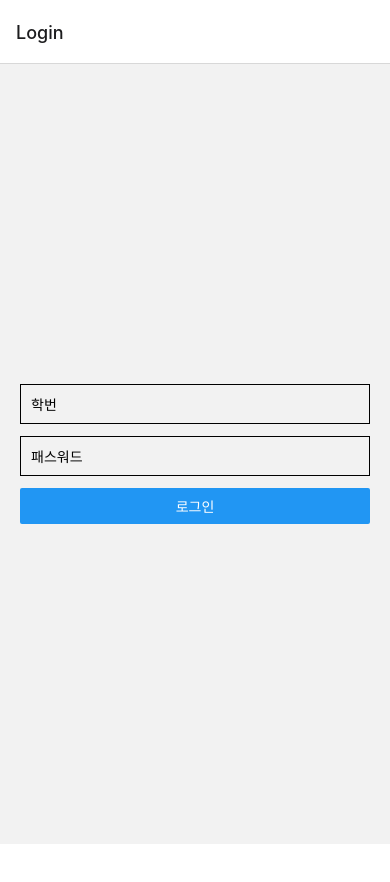
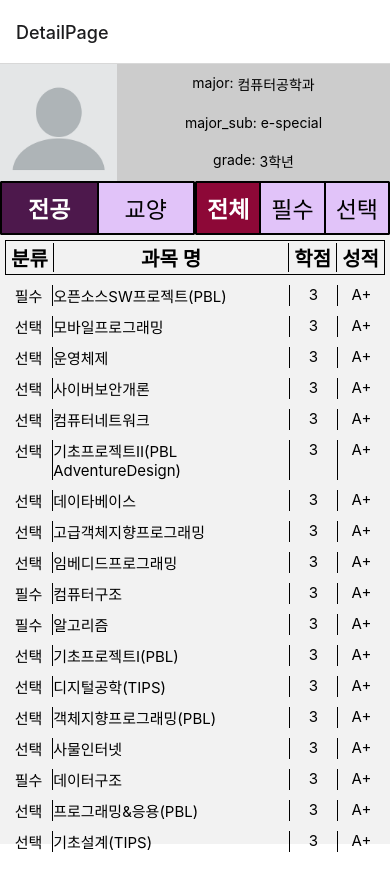
Before and after one commit to hz6450/2023-2-MobileProject, a React Native app in the folder mobileProject/: screen / in a window 390 px wide. Before the commit the page ends 844 px from the top, so only its background shows below. Built offline with nearby package versions, Linux system fonts and the light colour scheme; no server answers.

Commit message:
print list by type and state

```diff
--- a/mobileProject/App.js
+++ b/mobileProject/App.js
@@ -67,7 +67,7 @@ function OcrResultsStackScreen() {
 function App() {
   return (
     <NavigationContainer>
-      <Stack.Navigator initialRouteName="Login">
+      <Stack.Navigator initialRouteName="DetailPage">
         <Stack.Screen name="Login" component={LoginScreen} />
         <Stack.Screen
           name="MainTab"
--- a/mobileProject/screen/detail/DetailPage.js
+++ b/mobileProject/screen/detail/DetailPage.js
@@ -3,14 +3,13 @@ import {SafeAreaView,TouchableOpacity, Text, View, Image, Pressable} from 'react
 import { useEffect, useState } from 'react';
 import {icons, COLORS} from '../../styles';
 import Major from './Major';
-import Refinement from './Refinement';
 import styles from './DetailPage.style';
 
 const DetailPage = () => {
     const types = ['전체', '필수', '선택']// 필수, 선택
-    const major_types = ['전공', '교양'] //전공 교양
-    const [state, setState] = useState(types[0]);
-    const [majorState, setMajorState] = useState(major_types[0]);
+    const [typeState, setTypeState] = useState(types[0]);
+    const majorTypes = ['전공', '교양'] //전공 교양
+    const [majorState, setMajorState] = useState(majorTypes[0]);
 
     const data = {
         major: '컴퓨터공학과',
@@ -29,22 +28,26 @@ const DetailPage = () => {
         return descriptions[sub] || '분류 없음';
     };
     const renderButton = (type, currentState, setStateFunction) => {
+        const isSelected = currentState === type;
+        const isState = type === typeState;
+        const backgroundColor = isSelected ? (isState ? COLORS.plum : COLORS.eggplant) : (isState ? COLORS.lilac : COLORS.lavender);
+        const textColor = isSelected ? 'white' : 'black';
+        const fontWeight = isSelected ? 'bold' : 'normal';
+
         return (
             <TouchableOpacity
                 onPress={() => setStateFunction(type)}
-                style={[{ backgroundColor: currentState === type ? (currentState === state ? COLORS.plum:COLORS.eggplant) : '' }, styles.typeBtn]}
+                style={[{ backgroundColor: backgroundColor }, styles.typeBtn]}
             >
                 <Text
-                    style={[{
-                        color: currentState === type ? 'white' : 'black',
-                        fontWeight: currentState === type ? 'bold' : 'normal',
-                    }, styles.typeText]}
+                    style={[{ color: textColor, fontWeight: fontWeight }, styles.typeText]}
                 >
                     {type}
                 </Text>
             </TouchableOpacity>
         );
     };
+
 
     return (
         <SafeAreaView>
@@ -76,20 +79,20 @@ const DetailPage = () => {
             */}
             <View style={{flexDirection: 'row', }}>
                 <View style={styles.typeContainer}>
-                    {renderButton(major_types[0], majorState, setMajorState)}
-                    {renderButton(major_types[1], majorState, setMajorState)}
+                    {renderButton(majorTypes[0], majorState, setMajorState)}
+                    {renderButton(majorTypes[1], majorState, setMajorState)}
                 </View>
                 <View style={styles.majortypeContainer}>
-                    {renderButton(types[0], state, setState)}
-                    {renderButton(types[1], state, setState)}
-                    {renderButton(types[2], state, setState)}
+                    {renderButton(types[0], typeState, setTypeState)}
+                    {renderButton(types[1], typeState, setTypeState)}
+                    {renderButton(types[2], typeState, setTypeState)}
                 </View>
             </View>
 
 
             <Major
-            type = {majorState}
-            state = {state}
+            type = {typeState}
+            state = {majorState}
             />
 
         </SafeAreaView>
--- a/mobileProject/screen/detail/DetailPage.style.js
+++ b/mobileProject/screen/detail/DetailPage.style.js
@@ -28,6 +28,35 @@ const styles = StyleSheet.create({
         backgroundColor: COLORS.lavender,
         flex: 1,
     },
+
+    averCreditTitle:{
+        fontSize: 20,
+        textAlign:'center',
+        fontWeight: 'bold',
+        borderWidth: 1,
+        flex: 1,
+    },
+    averCredit:{
+        fontSize: 20,
+        textAlign:'center',
+        fontWeight: 'bold',
+        borderWidth: 1,
+        flex: 1,
+    },
+    averScoreTitle:{
+        fontSize: 20,
+        textAlign:'center',
+        fontWeight: 'bold',
+        borderWidth: 1,
+        flex: 1,
+    },
+    averScore:{
+        fontSize: 20,
+        textAlign:'center',
+        fontWeight: 'bold',
+        borderWidth: 1,
+        flex: 1,
+    },
 })
 
 export default styles;
--- a/mobileProject/screen/detail/List/List.js
+++ b/mobileProject/screen/detail/List/List.js
@@ -1,27 +1,27 @@
 // 임시로 하드코딩한 데이터
 const MajorList = [
-{"types":"필수","title":"오픈소스SW프로젝트(PBL)","credit":3,"grade":3,"semester":1,"score":"B+"},
-{"types":"선택","title":"모바일프로그래밍","credit":3,"grade":3,"semester":1,"score":"B+"},
-{"types":"선택","title":"운영체제","credit":3,"grade":3,"semester":1,"score":"B+"},
-{"types":"선택","title":"사이버보안개론","credit":3,"grade":3,"semester":1,"score":"B+"},
+    {"types":"필수","title":"오픈소스SW프로젝트(PBL)","credit":3,"grade":3,"semester":1,"score":"A+"},
+    {"types":"선택","title":"모바일프로그래밍","credit":3,"grade":3,"semester":1,"score":"A+"},
+    {"types":"선택","title":"운영체제","credit":3,"grade":3,"semester":1,"score":"A+"},
+    {"types":"선택","title":"사이버보안개론","credit":3,"grade":3,"semester":1,"score":"A+"},
     {"types":"선택","title":"컴퓨터네트워크","credit":3,"grade":3,"semester":1,"score":"A+"},
     {"types":"선택","title":"기초프로젝트Ⅱ(PBL AdventureDesign)","credit":3,"grade":2,"semester":2,"score":"A+"},
-{"types":"선택","title":"데이타베이스","credit":3,"grade":2,"semester":2,"score":"A"},
-{"types":"선택","title":"고급객체지향프로그래밍","credit":3,"grade":2,"semester":2,"score":"A"},
-{"types":"선택","title":"임베디드프로그래밍","credit":3,"grade":2,"semester":2,"score":"C+"},
-{"types":"필수","title":"컴퓨터구조","credit":3,"grade":2,"semester":2,"score":"A"},
-{"types":"필수","title":"알고리즘","credit":3,"grade":2,"semester":2,"score":"B+"},
+    {"types":"선택","title":"데이타베이스","credit":3,"grade":2,"semester":2,"score":"A+"},
+    {"types":"선택","title":"고급객체지향프로그래밍","credit":3,"grade":2,"semester":2,"score":"A+"},
+    {"types":"선택","title":"임베디드프로그래밍","credit":3,"grade":2,"semester":2,"score":"A+"},
+    {"types":"필수","title":"컴퓨터구조","credit":3,"grade":2,"semester":2,"score":"A+"},
+    {"types":"필수","title":"알고리즘","credit":3,"grade":2,"semester":2,"score":"A+"},
     {"types":"선택","title":"기초프로젝트Ⅰ(PBL)","credit":3,"grade":2,"semester":1,"score":"A+"},
-{"types":"선택","title":"디지털공학(TIPS)","credit":3,"grade":2,"semester":1,"score":"A"},
-{"types":"선택","title":"객체지향프로그래밍(PBL)","credit":3,"grade":2,"semester":1,"score":"B+"},
-{"types":"선택","title":"사물인터넷","credit":3,"grade":2,"semester":1,"score":"A"},
+    {"types":"선택","title":"디지털공학(TIPS)","credit":3,"grade":2,"semester":1,"score":"A+"},
+    {"types":"선택","title":"객체지향프로그래밍(PBL)","credit":3,"grade":2,"semester":1,"score":"A+"},
+    {"types":"선택","title":"사물인터넷","credit":3,"grade":2,"semester":1,"score":"A+"},
     {"types":"필수","title":"데이터구조","credit":3,"grade":2,"semester":1,"score":"A+"},
     {"types":"선택","title":"프로그래밍&응용(PBL)","credit":3,"grade":1,"semester":2,"score":"A+"},
     {"types":"선택","title":"기초설계(TIPS)","credit":3,"grade":1,"semester":1,"score":"A+"}
     ]
 
     const RefinementList = [
-{"types":"인성교양","title":"공동체와세계시민","credit":1,"grade":3,"semester":1,"score":"A"},
+    {"types":"인성교양","title":"공동체와세계시민","credit":1,"grade":3,"semester":1,"score":"A+"},
     {"types":"핵심교양","title":"인성채플","credit":1,"grade":3,"semester":1,"score":"P"},
     {"types":"상담지도","title":"상담지도(교수-학생상담)","credit":1,"grade":3,"semester":1,"score":"P"},
     {"types":"상담지도","title":"상담지도(교수-학생상담)","credit":1,"grade":2,"semester":2,"score":"P"},
@@ -30,22 +30,22 @@ const RefinementList = [
     {"types":"상담지도","title":"상담지도(교수-학생상담)","credit":1,"grade":2,"semester":1,"score":"P"},
     {"types":"핵심교양","title":"인성채플","credit":1,"grade":2,"semester":1,"score":"P"},
     {"types":"정보화","title":"파이썬프로그래밍","credit":3,"grade":3,"semester":2,"score":"A+"},
-{"types":"외국어","title":"English Reading and Writing II","credit":2,"grade":1,"semester":2,"score":"C"},
-{"types":"현통","title":"현대문화와통일사상 II","credit":2,"grade":1,"semester":2,"score":"C+"},
-{"types":"사고와표현","title":"테크니컬라이팅","credit":2,"grade":1,"semester":2,"score":"B"},
+    {"types":"외국어","title":"English Reading and Writing II","credit":2,"grade":1,"semester":2,"score":"A+"},
+    {"types":"현통","title":"현대문화와통일사상 II","credit":2,"grade":1,"semester":2,"score":"A+"},
+    {"types":"사고와표현","title":"테크니컬라이팅","credit":2,"grade":1,"semester":2,"score":"A+"},
     {"types":"상담지도","title":"사제동행세미나(4차산업혁명탐색)","credit":1,"grade":1,"semester":2,"score":"P"},
     {"types":"자기개발","title":"대학생활과진로설계","credit":1,"grade":1,"semester":1,"score":"P"},
     {"types":"상담지도","title":"사제동행세미나(4차산업혁명탐색)","credit":1,"grade":1,"semester":1,"score":"P"},
-{"types":"현통","title":"현대문화와통일사상 I","credit":2,"grade":1,"semester":1,"score":"C"},
-{"types":"정보화","title":"CT와SW의이해","credit":3,"grade":1,"semester":1,"score":"A"},
-{"types":"외국어","title":"English Listening and Speaking II","credit":2,"grade":1,"semester":1,"score":"C+"},
-{"types":"사고와표현","title":"읽기와토론","credit":2,"grade":1,"semester":1,"score":"C+"},
-{"types":"학문기초","title":"이산수학","credit":3,"grade":1,"semester":2,"score":"A"},
+    {"types":"현통","title":"현대문화와통일사상 I","credit":2,"grade":1,"semester":1,"score":"A+"},
+    {"types":"정보화","title":"CT와SW의이해","credit":3,"grade":1,"semester":1,"score":"A+"},
+    {"types":"외국어","title":"English Listening and Speaking II","credit":2,"grade":1,"semester":1,"score":"A+"},
+    {"types":"사고와표현","title":"읽기와토론","credit":2,"grade":1,"semester":1,"score":"A+"},
+    {"types":"학문기초","title":"이산수학","credit":3,"grade":1,"semester":2,"score":"A+"},
     {"types":"학문기초","title":"확률및통계","credit":3,"grade":1,"semester":1,"score":"A+"},
-{"types":"균형교양","title":"세상을바꾸는아름다운수학","credit":3,"grade":2,"semester":2,"score":"B+"},
-{"types":"균형교양","title":"기업가정신I(창업)","credit":2,"grade":1,"semester":1,"score":"D"},
-{"types":"균형교양","title":"인간과심리","credit":3,"grade":3,"semester":1,"score":"B+"},
-{"types":"선택","title":"창의적SW디자인","credit":3,"grade":1,"semester":2,"score":"B+"},
+    {"types":"균형교양","title":"세상을바꾸는아름다운수학","credit":3,"grade":2,"semester":2,"score":"A+"},
+    {"types":"균형교양","title":"기업가정신I(창업)","credit":2,"grade":1,"semester":1,"score":"A+"},
+    {"types":"균형교양","title":"인간과심리","credit":3,"grade":3,"semester":1,"score":"A+"},
+    {"types":"선택","title":"창의적SW디자인","credit":3,"grade":1,"semester":2,"score":"A+"},
     {"types":"선택","title":"군 리더십","credit":2,"grade":2,"semester":2,"score":"P"},
 
 
--- a/mobileProject/screen/detail/Major.js
+++ b/mobileProject/screen/detail/Major.js
@@ -4,52 +4,77 @@
 //
 // css작업
 
-import {SafeAreaView, Text, View} from 'react-native';
-import { useState, useEffect } from 'react';
+import {SafeAreaView, FlatList, Text, View, } from 'react-native';
 import {MajorList, RefinementList} from './List/List';
+import styles from './Major.style';
+const Major = ({type, state}) => {
+    //state: 전공 교양
+    //type: 전체 필수 선택
+    //creditsByType: 각 학점
+    const types = ['전체', '필수', '선택']// 전체 필수 선택
+    const states = ['전공', '교양'] //전공 교양
+    //선택
+    const chTypes = ['선택', '균형교양']
+    //필수
+    const esTypes = [ '필수', '사고와표현', '상담지도', '외국어', '인성교양', '자기개발', '정보화', '학문기초', '핵심교양', '현통']
 
-const Major = ({type, state }) => {
-    //type: 전공 교양
-    //state: 전체 필수 선택
-    //creditsByType: 각 학점
-    const types = ['전체', '필수', '선택']// 필수, 선택
-    const states = ['전공', '교양'] //전공 교양
-    const [majorCreditsByType, setMajorCreditsByType] = useState({});
-    const [refinementCreditsByType, setRefinementCreditsByType] = useState({});
-    //선택
-    const ch_types = ['선택', '균형교양']
-    //필수
-    const es_types = [ '필수', '사고와표현', '상담지도', '외국어', '인성교양', '자기개발', '정보화', '학문기초', '핵심교양', '현통']
 
-    const printcreditsByType = (types) => (
-        Object.entries(types).map(([key, index]) => (
-            <Text key={key}>{`${key}: ${index}`}</Text>
-        ))
-    )
-    const printcreditsByStateType = (types, state) =>{
+    const renderFilteredCourseList = (courseList) => {
+        if (type === types[1]) {
+          return printcreditsByStateType(courseList.filter(item => esTypes.includes(item.types)));
 
-    }
-    const calculateCreditsByType = (courseList) => {
-        return courseList.reduce((acc, course) => {
-          const { types, credit } = course;
-          acc[types] = (acc[types] || 0) + credit;
-          return acc;
-        }, {});
+        } else if (type === types[2]) {
+          return printcreditsByStateType(courseList.filter(item => chTypes.includes(item.types)));
+        } else {
+          return printcreditsByStateType(courseList);
+        }
+      };
+    const printcreditsByStateType = (courseList) => {
+        const renderItem = ({ item }) => (
+            <View style={styles.printbody}>
+                <Text style={styles.typebody}>{item.types}</Text>
+                <Text style={styles.titlebody}>{item.title}</Text>
+                <Text style={styles.creditbody}>{item.credit}</Text>
+                <Text style={styles.scorebody}>{item.score}</Text>
+            </View>
+        );
+
+        return (
+            <View>
+                {/* 평균 구하는 부분 추가 할 것 */}
+
+
+                <View style={styles.printhead}>
+                    <Text style={styles.typehead}>분류</Text>
+                    <Text style={styles.titlehead}>과목 명</Text>
+                    <Text style={styles.credithead}>학점</Text>
+                    <Text style={styles.scorehead}>성적</Text>
+                </View>
+                <FlatList
+                    data={courseList}
+                    renderItem={renderItem}
+                    keyExtractor={(item, index) => index.toString()}
+                    scrollEnabled={true}
+                    height={500}
+                    style={{marginBottom: 25}}
+                />
+            </View>
+        );
     };
-
-    useEffect(() => {
-        setMajorCreditsByType(calculateCreditsByType(MajorList));
-        setRefinementCreditsByType(calculateCreditsByType(RefinementList));
-    }, []);
 
     return (
         <SafeAreaView>
-            <Text>{type} \ {state} </Text>
+            {/* <Text>{type} \ {state} </Text>
             {type === states[0] ?
+
+                printcreditsByType(majorCreditsByType):
+                printcreditsByType(refinementCreditsByType)
+            } */}
+            {state === states[0] ?
                 // 전공에 대한 로직
-                printcreditsByType(majorCreditsByType):printcreditsByType(refinementCreditsByType)
+                renderFilteredCourseList(MajorList):
+                renderFilteredCourseList(RefinementList)
             }
-
         </SafeAreaView>
     );
 }
--- /dev/null
+++ b/mobileProject/screen/detail/Major.style.js
@@ -0,0 +1,81 @@
+import { StyleSheet } from "react-native";
+import { COLORS } from "../../styles";
+
+const styles = StyleSheet.create({
+    printhead:{
+        flexDirection:'row',
+        fontWeight: 'bold',
+        margin: 5,
+        borderWidth: 1,
+        alignItems:'center',
+        height: 35,
+
+    },
+    printbody:{
+        flexDirection:'row',
+        padding: 5,
+
+    },
+
+
+    typehead:{
+        flex:1,
+        fontSize: 20,
+        textAlign:'center',
+        fontWeight: 'bold',
+        borderRightWidth: 1,
+    },
+    titlehead:{
+        flex:5,
+        fontSize: 20,
+        textAlign:'center',
+        fontWeight: 'bold',
+        borderRightWidth: 1,
+
+    },
+    credithead:{
+        flex:1,
+        fontSize: 20,
+        textAlign:'center',
+        fontWeight: 'bold',
+        borderRightWidth: 1,
+
+    },
+    scorehead:{
+        flex:1,
+        fontSize: 20,
+        textAlign:'center',
+        fontWeight: 'bold',
+        borderRightWidth: 0,
+
+    },
+
+    typebody:{
+        flex:1,
+        fontSize: 15,
+        textAlign:'center',
+        borderRightWidth: 1,
+
+    },
+    titlebody:{
+        flex:5,
+        fontSize: 15,
+        borderRightWidth: 1,
+
+    },
+    creditbody:{
+        flex:1,
+        fontSize: 15,
+        textAlign:'center',
+        borderRightWidth: 1,
+
+    },
+    scorebody:{
+        flex:1,
+        fontSize: 15,
+        textAlign:'center',
+        borderRightWidth: 0,
+
+    },
+});
+export default styles;
--- a/mobileProject/screen/detail/Refinement.js
+++ /dev/null
@@ -1,12 +0,0 @@
-//교양
-import {View, Text} from 'react-native';
-
-const Refinement = ({state, }) => {
-    return (
-        <View>
-            <Text>교양</Text>
-        </View>
-    );
-}
-
-export default Refinement;
```
Lines whose indentation alone changed are shown as unchanged.
